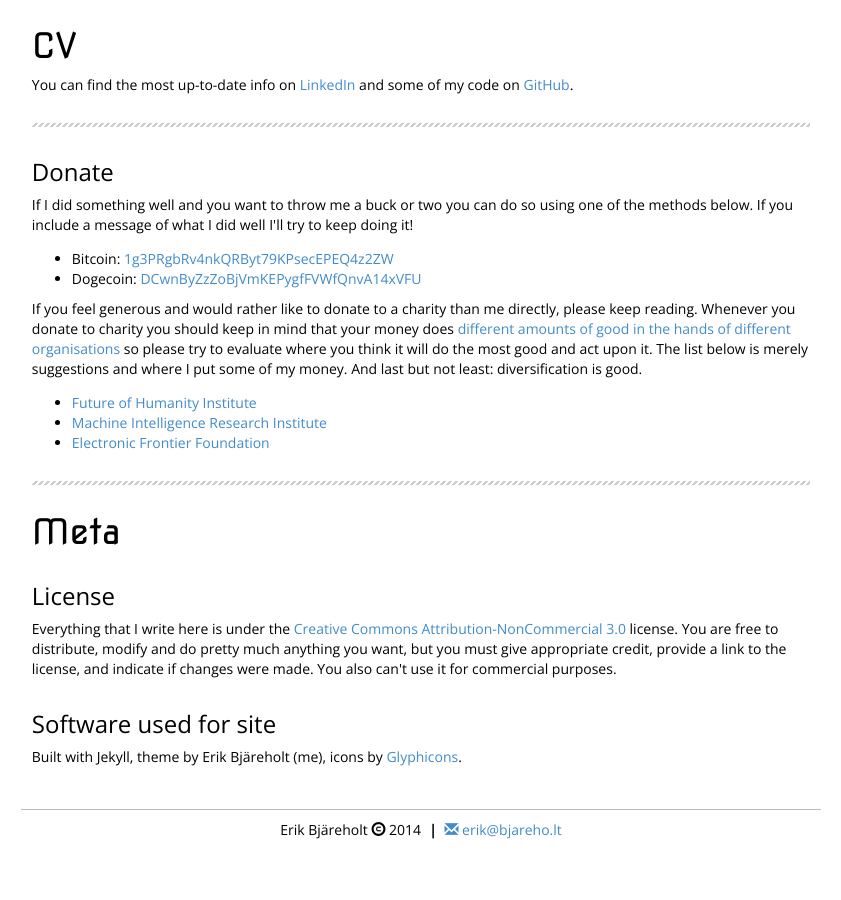
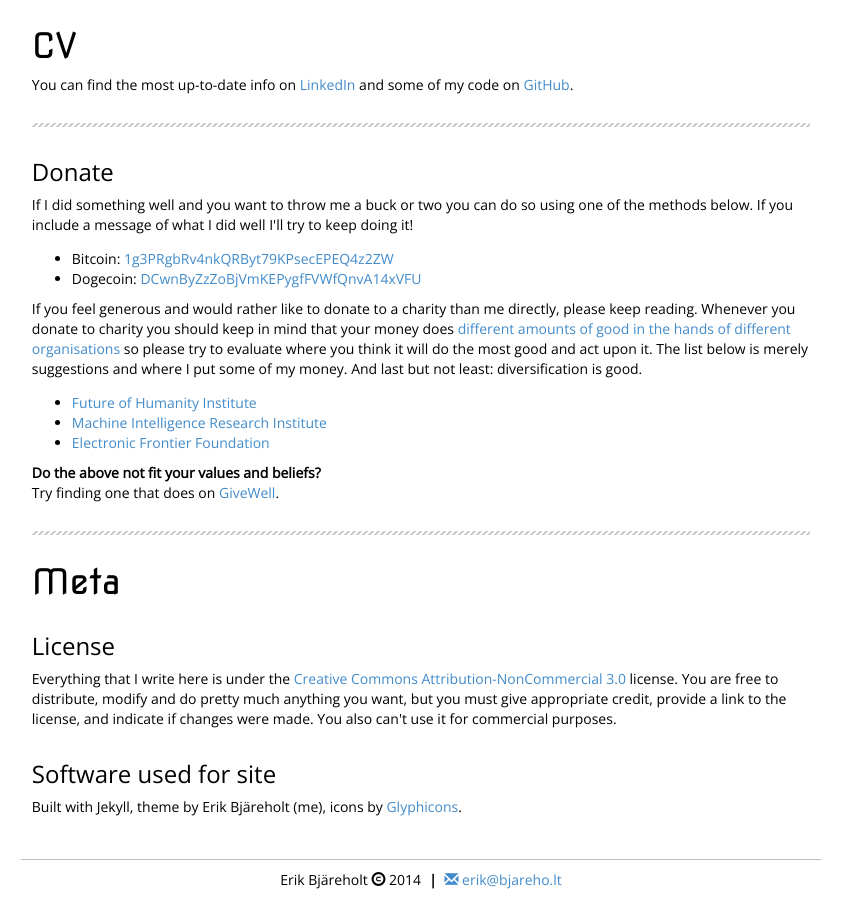
Before and after one commit to ErikBjare/ErikBjare.github.io, a Jekyll site: the page built from about/index.html, in a window 1280 px wide and 900 px high, scrolled down 2012 px. Shown: the whole window, without its empty margins (219-1060 px from the left). Built offline with Jekyll 4.4.1, drawn with Linux system fonts in a browser that asks for light colours; nearby versions of some CDN libraries; Markdown is read by kramdown in place of the engine named in the settings; before the commit the page ends 2862 px from its top, so only the background shows below that.

Commit message:
Added GiveWell to donation links

```diff
--- a/about/index.html
+++ b/about/index.html
@@ -132,13 +132,17 @@ title: About
               <li>Dogecoin: <a href="dogecoin:DCwnByZzZoBjVmKEPygfFVWfQnvA14xVFU">DCwnByZzZoBjVmKEPygfFVWfQnvA14xVFU</a></li>
             </ul>
 
-            If you feel generous and would rather like to donate to a charity than me directly, please keep reading. Whenever you donate to charity you should keep in mind that your money does <a href="http://wiki.lesswrong.com/wiki/Optimal_philanthropy">different amounts of good in the hands of different organisations</a> so please try to evaluate where you think it will do the most good and act upon it. The list below is merely suggestions and where I put some of my money. And last but not least: diversification is good.
+            If you feel generous and would rather like to donate to a charity than me directly, please keep reading. Whenever you donate to charity you should keep in mind that your money does <a href="http://wiki.lesswrong.com/wiki/Optimal_philanthropy">different amounts of good in the hands of different organisations</a> so please try to evaluate where you think it will do the most good and act upon it.
+            The list below is merely suggestions and where I put some of my money. And last but not least: diversification is good.
 
             <ul style="margin-top: 1em">
               <li><a href="http://www.fhi.ox.ac.uk/">Future of Humanity Institute</a></li>
               <li><a href="https://intelligence.org/">Machine Intelligence Research Institute</a></li>
               <li><a href="https://www.eff.org/">Electronic Frontier Foundation</a></li>
             </ul>
+
+            <b>Do the above not fit your values and beliefs?</b><br>
+            Try finding one that does on <a href="http://www.givewell.org/">GiveWell</a>.
         </div>
 
         <hr>
```
